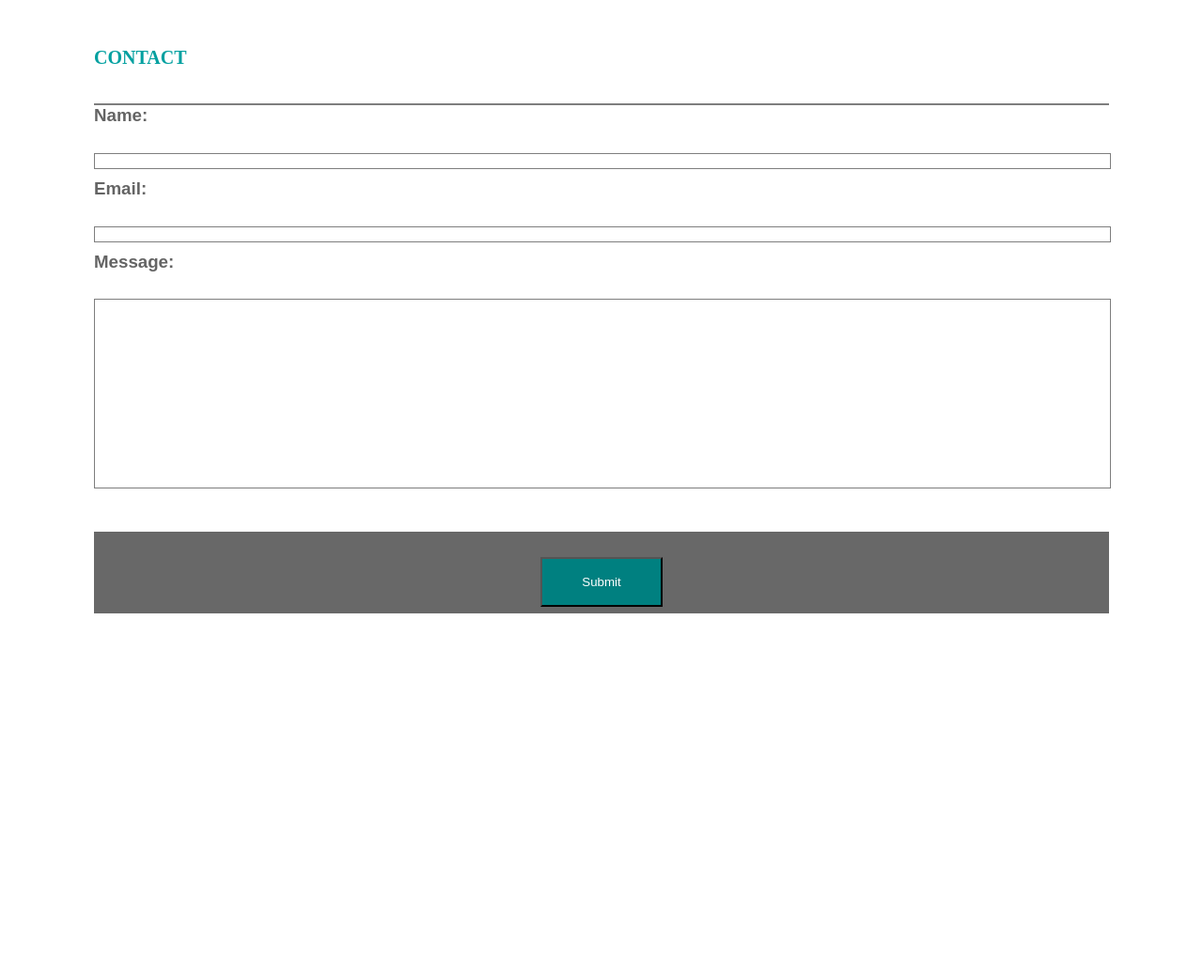
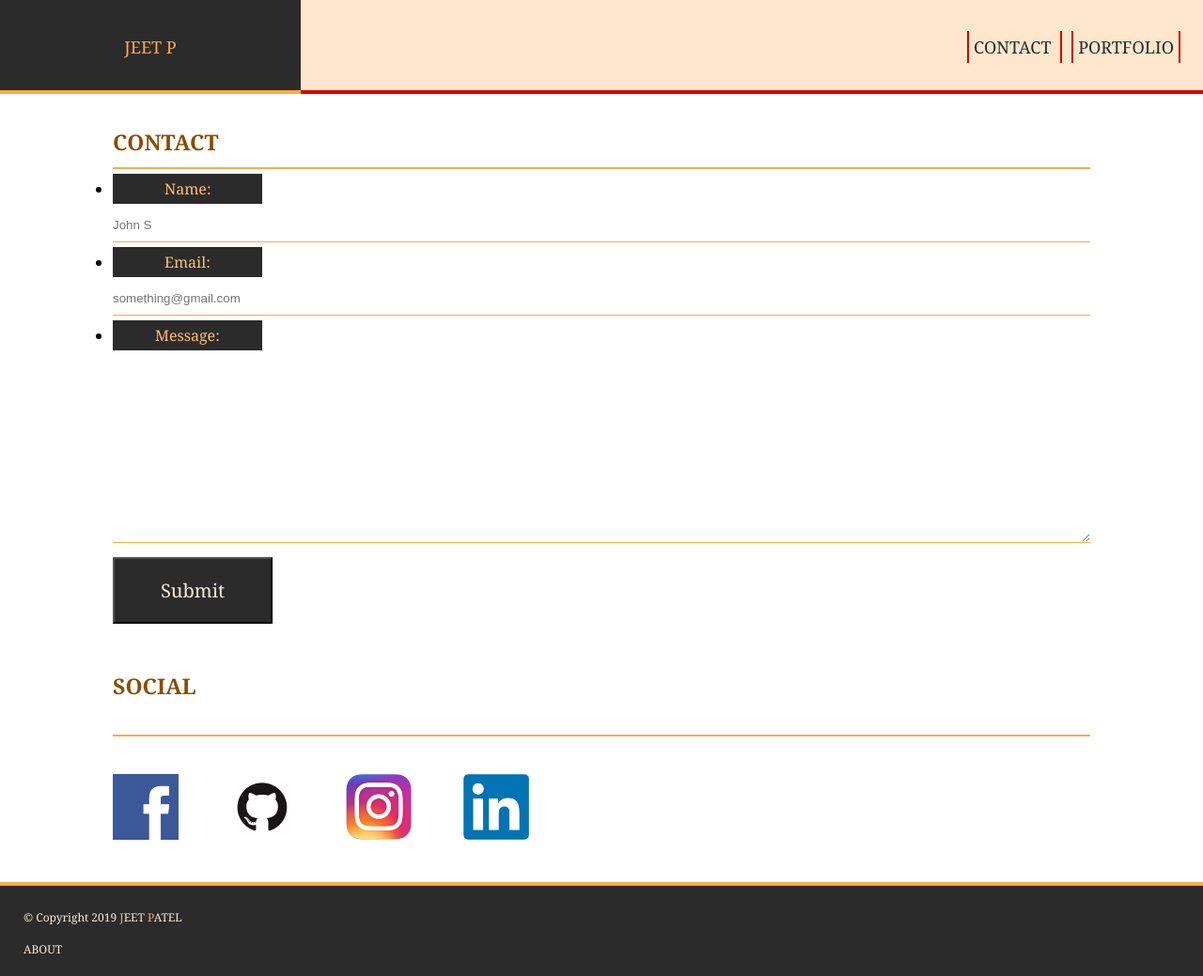
Before and after one commit to jeetgpatel45/Basic-Portfolio, a plain HTML site: page Contact.html in a window 1280 px wide. Shown: the whole page at 94% size. Before the commit the page ends 800 px from the top, so only its background shows below. Drawn offline with Linux system fonts and the light colour scheme.

Commit message:
updated version of basic portfolio

```diff
--- a/Contact.html
+++ b/Contact.html
@@ -1,37 +1,58 @@
 <!DOCTYPE html>
-<html>
+<html lang="en">
 <head>
     <meta charset="UTF-8">
-        <title> Contact </title>
+    <meta name="viewport" content="width=device-width, initial-scale=1.0">
+    <meta http-equiv="X-UA-Compatible" content="ie=edge">
+    <title>First Portfolio</title>
+    <link rel="stylesheet" type="text/css" href="../../reset.css">
     <link rel="stylesheet" type="text/css" href="./assets/CSS/style.css">
 </head>
-
 <body>
-        <div id="body">
-            <header id="ONE"> CONTACT </header>
-            <form id="form">
-
-                <h3 id="name"> Name: </h3>
+    <header id="header">
+        <a id="logo" href="Index.html"> JEET <span class="NAME">P</span> </a>
+        <nav id="NAV">
+            <a id="contact" href="Contact.html"> CONTACT </a>
+            <a id="portfolio" href="portfolio.html"> PORTFOLIO </a>
+        </nav>
+    </header>
+    <main id="container">
+        <h1 id="about"> CONTACT </h1>
+        <div id="form">
+        <form>
+            <ul>
+                <li>
+                    <label id="Name" for="name">Name:</label>
                     <br>
-                <input id="Firstname" type="text" name="Firstname">
-
-                <h3 id="Email"> Email: </h3>
+                    <input id="name" type="text" name="name" placeholder="John S">
+                </li>
+                <li>
+                    <label id="Email" for="email">Email:</label>
                     <br>
-                <input id="email" type="text" name="email">
-
-                <h3 id="Message"> Message: </h3>
+                    <input id="email" type="text" name="emial" placeholder="something@gmail.com">
+                </li>
+                <li>
+                    <label id="Message" for="message">Message:</label>
                     <br>
-                <input id="Something" tyoe="text" name="Message">
-                <br>
-
+                    <textarea id="message" name="message"></textarea>
+                </li>
+            </ul>
+            <input id="submit" type="Submit" name="Submit">
         </form>
+        </div>
+        <div id="social">
+            <h1 id="h1"> SOCIAL </h1>
+            <img class="icons" src="./photos/Facebook.png" alt="facebook logo" width="70px" height="70px">
+            <img class="icons" src="./photos/Github.png" alt="github logo" width="70px" height="70px">
+            <img class="icons" src="./photos/Instagram.jpg" alt="instagram logo" width="70px" height="70px">
+            <img class="icons" src="./photos/LinkedIn.png" alt="linkedin logo" width="70px" height="70px">
+        </div>
+    </main>
+    <footer id="footer">
+        &copy; Copyright 2019 <span class="NAME">J</span>EET <span class="NAME">P</span>ATEL
         <br>
         <br>
-            <footer>
-                <form>
-                <input id="Button" type="submit" value="Submit">
-                </form>
+        <a href="Index.html">ABOUT </a>
     </footer>
-        </div>
 </body>
 </html>
--- a/assets/CSS/style.css
+++ b/assets/CSS/style.css
@@ -1,206 +1,204 @@
-/*this is hndex.html*/
+/*this is index file*/
+    * {
+        margin: 0%;
+        padding: 0%;
+        box-sizing: border-box;
+    }
+    html, body {
+        margin: 0% auto;
+        height: 100%;
+        font-family: Cambria, Cochin, Georgia, Times, 'Times New Roman', serif;
+    }
 
-* {
-    margin: 0%;
-    padding: 0%;
-}
-#container {
-    margin-top: 30px;
-    margin-bottom: 30px;
-    margin-left: 100px;
-    margin-right: 100px;
-}
+    .NAME {
+        color: rgb(255, 170, 66);
+    }
+
     /*this is header*/
 
-    #Name {
-        background-color: rgb(0, 160, 160);
-        color: white;
-        height: 60px;
-        width: 20%;
+    #header {
+        width: 100%;
+        position: fixed;
+        height: 100px;
+    }
+    #logo {
+        color: antiquewhite;
+        background-color: rgb(43, 43, 43);
+        border-bottom: 4px solid rgb(255, 170, 66);
+        float: left;
+        font-size: 18px;
+        width: 25%;
+        height: 100px;
         text-align: center;
-        padding-top: 27px;
-        padding-bottom: 7px;
+        padding-top: 38px;
+        text-decoration: none;
+    }
+    #logo:hover {
+        color: rgb(255, 170, 66);
+    }
+    #NAV {
+        background-color: rgb(253, 231, 204);
+        border-bottom: 4px solid rgb(216, 1, 1);
+        width: 75%;
+        float: right;
+        font-size: 18px;
+        height: 100px;
+        text-align: right;
+        padding: 38px 17px 0px 0px;
+    }
+    #contact {
+        color: rgb(43, 43, 43);
+        text-decoration: none;
+        padding: 5px;
+        margin: 0px 5px 0px 7px;
+        border-right: 2px solid rgb(216, 1, 1);
+        border-left: 2px solid rgb(216, 1, 1);
+    }
+    #contact:hover {
+        color: rgb(216, 1, 1);
+    }
+    #portfolio {
+        color: rgb(43, 43, 43);
+        text-decoration: none;
+        padding: 5px;
+        margin: 0px 7px 0px 5px;
+        border-left: 2px solid rgb(216, 1, 1);
+        border-right: 2px solid rgb(216, 1, 1);
+    }
+    #portfolio:hover {
+        color: rgb(216, 1, 1);
+    }
+
+    /*this is main content*/
+    #bio {
+        width: 100%;
+    }
+    #container {
+        margin: 0px 120px 0px 120px;
+        min-height: 100%;
+    }
+    #about {
+        width: 100%;
+        height: 70px;
+        border-bottom: 2px solid rgb(255, 170, 66);
+        float: left;
+        font-size: 23px;
+        margin: 110px 0px 10px 0px;
+        padding-top: 25px;
+        color: rgb(138, 76, 0);
+    }
+    #IMG {
         float: left;
     }
-    #Nav {
-        color: white;
-        height: 60px;
-        width: 77.77%;
-        text-align: right;
-        font-size: 20px;
-        padding-right: 17px;
-        padding-top: 27px;
-        padding-bottom: 7px;
-        float: right;
+    p {
+        float: left;
+        width: 82%;
+        height: 300px;
+        line-height: 30px;
+        margin: 0px 0px 20px 20px;
+        color: rgb(138, 76, 0);
+        font-weight: 500;
+        font-size: 16px;
     }
-    #pictures {
-        border-right: 2px solid rgb(202, 202, 202);
-        border-left: 2px solid rgb(202, 202, 202);
-        color: lightgray;
-        margin-right: 5px;
-        padding: 7px;
-        height: 15px;
+    #social {
+        padding: 40px 0px 40px 0px;
+        width: 100%;
     }
-    #contact {
-        border-left: 2px solid rgb(202, 202, 202);
-        border-right: 2px solid rgb(202, 202, 202);
-        color: lightgray;
-        margin-left: 5px;
-        padding: 7px;
-        height: 15px;
+    #h1 {
+        width: 100%;
+        height: 70px;
+        border-bottom: 2px solid rgb(255, 170, 66);
+        float: left;
+        font-size: 23px;
+        margin: 10px 0px 10px 0px;
+        color: rgb(138, 76, 0);
+    }
+    .icons {
+        margin: 30px 50px 0px 0px;
     }
 
-    /*this is content*/
+    /*this is footer*/
 
-    #about {
-        color: rgb(0, 160, 160);
-        height: 60px;
-        width: 100%;
-        float: left;
-        margin-top: 20px;
-        border-bottom: 2px solid rgb(126, 126, 126);
+    #footer {
+        height: 100px;
+        border-top: 4px solid rgb(255, 170, 66);
+        padding: 25px;
+        background-color: rgb(43, 43, 43);
+        color: antiquewhite;
+        font-size: 12px
     }
-    #IMG {
-        width: 220px;
-        height: 300px;
-        margin-top: 30px;
-        float: left;
+    #footer a {
+        text-decoration: none;
+        color: antiquewhite;
     }
-    #Paragraph {
-        margin-top: 30px;
-        float: left;
-        width: 80%;
-        color: rgb(100, 98, 98);
-        font-size: 18px;
-        font-family: 'Segoe UI', Tahoma, Geneva, Verdana, sans-serif;
-        font-style: italic;
-        margin-left: 15px;
-        line-height: 30px;
+    #footer a:hover {
+        color: rgb(255, 170, 66);
     }
 
-    /* this is footer*/
+/* this is contact file*/
 
-    #footer {
-        background-color: rgb(110, 110, 110);
-        color: white;
-        text-align: center;
+    #name {
+        margin: 10px 0px 10px 0px;
+        padding: 10px 0px 10px 0px;
+        width: 100%;
+        border: none;
+        border-bottom: 1px solid rgb(255, 170, 66);
+    }
+    #Name {
+        background-color: rgb(43, 43, 43);
+        color: rgb(255, 192, 115);
+        padding: 5px 55px 5px 55px;
+    }
+    #email {
+        margin: 10px 0px 10px 0px;
+        padding: 10px 0px 10px 0px;
+        width: 100%;
+        border: none;
+        border-bottom: 1px solid rgb(255, 170, 66);
+    }
+    #Email {
+        background-color: rgb(43, 43, 43);
+        color: rgb(255, 192, 115);
+        padding: 5px 55px 5px 55px;
+    }
+    #message {
+        height: 200px;
+        margin: 10px 0px 10px 0px;
+        padding: 10px 0px 10px 0px;
+        width: 100%;
+        border: none;
+        border-bottom: 1px solid rgb(255, 170, 66);
+    }
+    #Message {
+        background-color: rgb(43, 43, 43);
+        color: rgb(255, 192, 115);
+        padding: 5px 45px 5px 45px;
+    }
+    #submit {
+        background-color: rgb(43, 43, 43);
+        color: antiquewhite;
+        padding: 20px;
+        width: 170px;
         font-size: 20px;
-        font-family: 'Times New Roman', Times, serif;
-        height: 60px;
-        width: 100%;
-        float: left;
-        position: relative;
-        bottom: 0%;
-        padding-top: 27px;
-        margin-bottom: 30px;
-        margin-top: 10px;
+        font-family: Cambria, Cochin, Georgia, Times, 'Times New Roman', serif;
+    }
+    #submit:hover {
+        color: rgb(255, 170, 66);
     }
 
+/*this is portfolio file*/
 
-/*this is contact.html*/
-
-    #body {
+    #Pictures {
+        float: left;
+        margin: 20px 100px 20px 0px;
+    }
+    .titles {
         margin-top: 30px;
-        margin-bottom: 30px;
-        margin-left: 100px;
-        margin-right: 100px;
+        padding: 20px;
+        background-color: rgb(43, 43, 43);
+        color: antiquewhite;
+        font-size: 17px;
     }
-    #ONE {
-        color: rgb(0, 160, 160);
-        font-size: 20px;
-        font-weight: bolder;
-        font-family: 'Times New Roman', Times, serif;
-        height: 60px;
-        width: 100%;
-        float: left;
-        margin-top: 20px;
-        border-bottom: 2px solid rgb(126, 126, 126);
+    #span {
+        color: rgb(255, 170, 66);
     }
-    #form {
-        font-family: Arial, Helvetica, sans-serif;
-    }
-    #name {
-        margin-bottom: 10px;
-        margin-top: 10px;
-        color: rgb(100, 100, 100)
-    }
-    #Firstname {
-        border: 1px solid rgb(126, 126, 126);
-        width: 100%;
-        height: 15px;
-    }
-    #Email {
-        margin-bottom: 10px;
-        margin-top: 10px;
-        color: rgb(100, 100, 100)
-    }
-    #email {
-        border: 1px solid rgb(126, 126, 126);
-        width: 100%;
-        height: 15px;
-    }
-    #Message {
-        margin-bottom: 10px;
-        margin-top: 10px;
-        color: rgb(100, 100, 100)
-    }
-    #Something {
-        border: 1px solid rgb(126, 126, 126);
-        width: 100%;
-        height: 200px;
-    }
-    #Button {
-        color: white;
-        background-color: teal;
-        padding: 17px;
-        width: 130px;
-    }
-/*this is portfolio.html*/
-
-    #art {
-        margin-top: 30px;
-        margin-bottom: 30px;
-        margin-left: 100px;
-        margin-right: 100px;
-    }
-    #portfolio {
-        color: rgb(0, 160, 160);
-        height: 60px;
-        width: 100%;
-        float: left;
-        margin-top: 20px;
-        margin-bottom: 15px;
-        border-bottom: 2px solid rgb(126, 126, 126);
-    }
-    #eye {
-        width: 300px;
-        height: 300px;
-        border: 4px solid rgb(212, 101, 27);
-        float: left;
-        margin: 50px;
-
-    }
-    #lion {
-        width: 300px;
-        height: 300px;
-        border: 4px solid rgb(46, 76, 160);
-        margin: 50px;
-    }
-    #president {
-        width: 300px;
-        height: 300px;
-        border: 4px solid rgb(35, 110, 60);
-        margin: 50px;
-    }
-    footer {
-        background-color: rgb(104, 104, 104);
-        color: white;
-        position: relative;
-        bottom: 0%;
-        text-align: center;
-        font-family: Arial, Helvetica, sans-serif;
-        font-size: 20px;
-        height: 60px;
-        padding-top: 27px;
-        margin-top: 10px;
-    }
```
Also changed, not shown: Index.html (+27 -12 lines), easier-homework/easier-example.html (+1 -1 lines), portfolio.html (+48 -20 lines), photos/2019-03-22 22.02.04-2.jpg (added), photos/Facebook.png (added), photos/Github.png (added), photos/Instagram.jpg (added), photos/LION.jpg (added), photos/LinkedIn.png (added), photos/own image.jpg (added), photos/plain img.jpg (added), 3 other files. Lines whose indentation alone changed are shown as unchanged.
